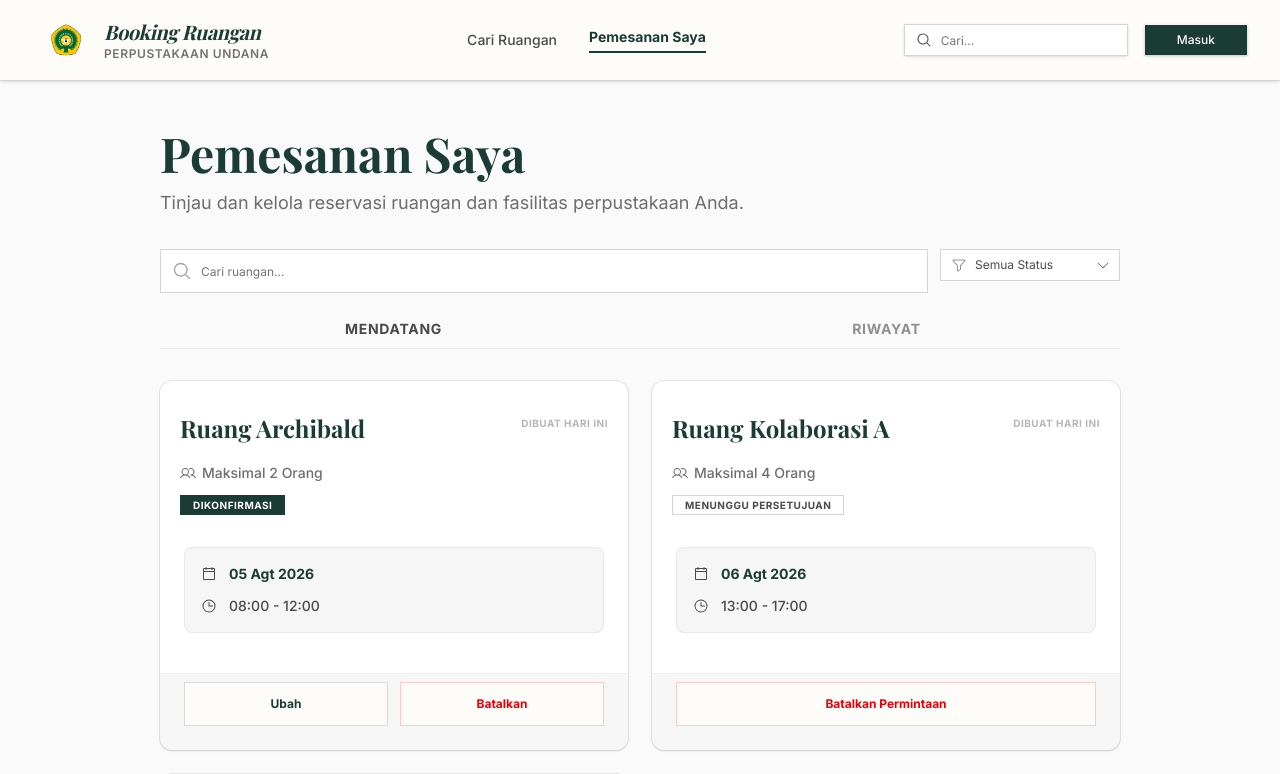
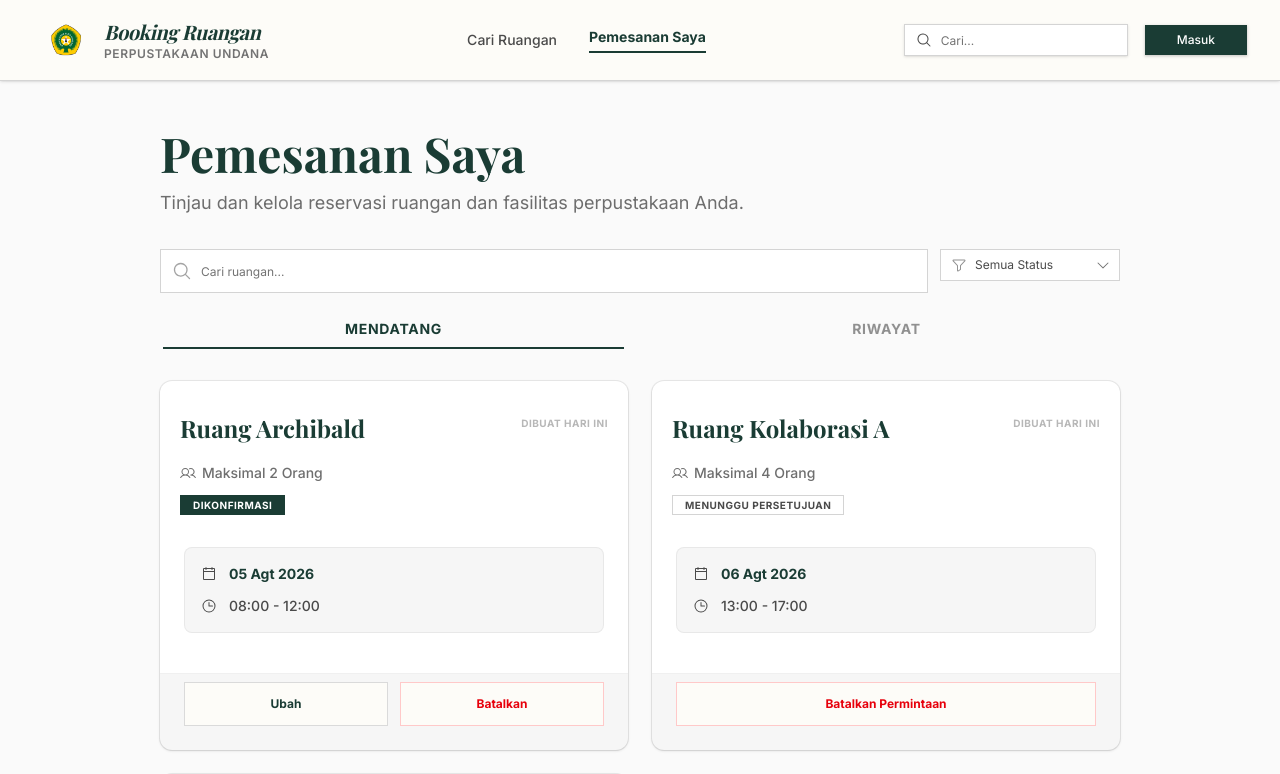
Before and after one commit to legacyditt/booking-room-perpusUndana, a Next.js app in the folder frontend/: page /reservations in a window 1280 px wide. Shown: the top 774 px of the page. Built offline with nearby package versions, Linux system fonts and the light colour scheme; a web font is replaced by a local one.

Commit message:
style(reservations): remove background border from tabs to enhance clean UI aesthetic

```diff
--- a/frontend/src/features/reservations/components/ReservationClient.tsx
+++ b/frontend/src/features/reservations/components/ReservationClient.tsx
@@ -81,17 +81,17 @@ export function ReservationClient() {
         {/* Bagian List Tab (Garis) */}
         <TabsList
           variant="line"
-          className="mb-6 w-full justify-start border-b border-border/40 pb-0 gap-6 sm:gap-8 overflow-x-auto overflow-y-hidden no-scrollbar"
+          className="mb-6 w-full justify-start pb-0 gap-6 sm:gap-8 overflow-x-auto no-scrollbar"
         >
           <TabsTrigger
             value="upcoming"
-            className="text-sm font-bold uppercase tracking-wider pb-3 px-1 whitespace-nowrap"
+            className="text-sm font-bold uppercase tracking-wider pb-3 px-1 whitespace-nowrap text-neutral/60 data-active:text-primary !border-0 !border-b-2 !border-transparent data-active:!border-primary transition-colors rounded-none"
           >
             Mendatang
           </TabsTrigger>
           <TabsTrigger
             value="past"
-            className="text-sm font-bold uppercase tracking-wider pb-3 px-1 whitespace-nowrap"
+            className="text-sm font-bold uppercase tracking-wider pb-3 px-1 whitespace-nowrap text-neutral/60 data-active:text-primary !border-0 !border-b-2 !border-transparent data-active:!border-primary transition-colors rounded-none"
           >
             Riwayat
           </TabsTrigger>
```
